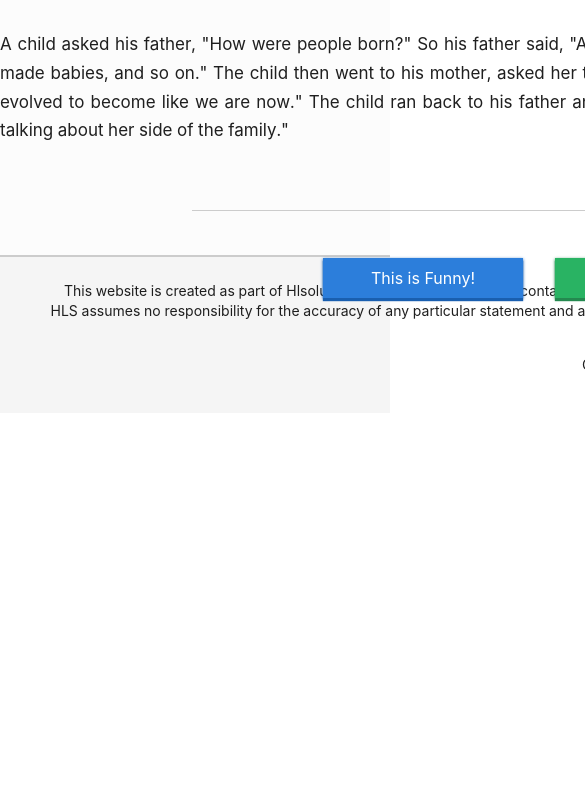
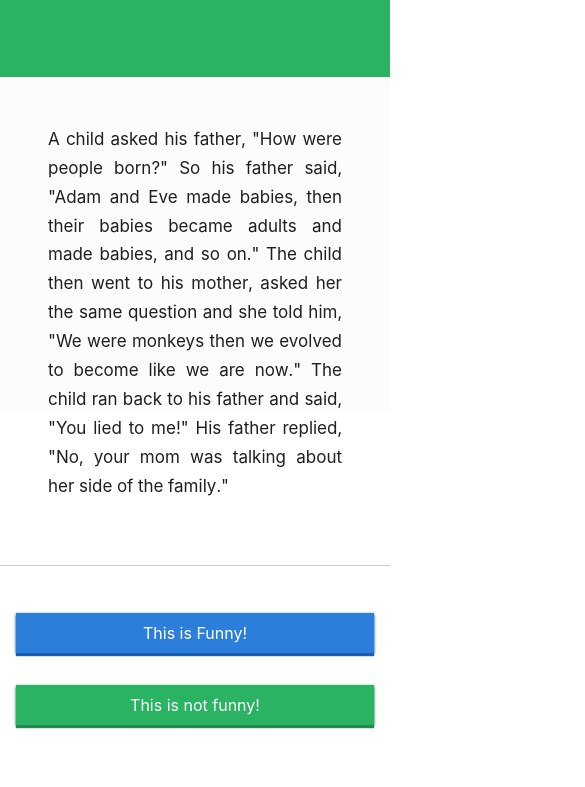
Before and after one commit to truongha91/zens_test, a React app in the folder frontend/: page / in a window 390 px wide. Shown: the part 431-1218 px from the top of the page, 585 px wide, since content can reach past the window. Before the commit the page ends 844 px from the top, so only its background shows below. Built offline with nearby package versions, Linux system fonts and the light colour scheme.

Commit message:
adjust code

```diff
--- a/frontend/src/layouts/MainLayout.scss
+++ b/frontend/src/layouts/MainLayout.scss
@@ -51,6 +51,10 @@
         }
     }
 
+    .ant-layout-content {
+        min-height: auto;
+    }
+
     .ant-layout-footer {
         margin-top: 3rem;
         border-top: 2px solid #ccc;
@@ -61,6 +65,10 @@
             flex-direction: column;
             width: 1200px;
             margin: 0 auto;
+
+            @media screen and (max-width: 1250px) {
+                width: 100%;
+            }
         }
     }
 }
--- a/frontend/src/pages/Home/style.scss
+++ b/frontend/src/pages/Home/style.scss
@@ -5,6 +5,11 @@
         padding-top: 5rem;
         padding-bottom: 5rem;
         color: #ffffff;
+
+        @media screen and (max-width: 1200px) {
+            padding-right: 5rem;
+            padding-left: 5rem;
+        }
 
         h1 {
             font-size: 2.7rem;
@@ -18,9 +23,14 @@
             font-weight: 500;
         }
     }
+
     .joke {
         width: 1110px;
         margin: 0 auto;
+
+        @media screen and (max-width: 1200px) {
+            width: 100%;
+        }
 
         .wrap-text {
             padding-top: 3rem;
@@ -29,6 +39,11 @@
             font-weight: 400;
             text-align: justify;
             line-height: 1.7;
+
+            @media screen and (max-width: 1200px) {
+                padding-right: 3rem;
+                padding-left: 3rem;
+            }
         }
 
         .wrap-action {
@@ -40,17 +55,46 @@
                 position: absolute;
                 content: "";
                 top: 0;
-                left: 12rem;
-                width: calc(100% - 400px);
+                left: 0;
+                right: 0;
+                width: 700px;
+                margin: 0 auto;
                 border-top: 1px solid #ccc;
+
+                @media screen and (max-width: 900px) {
+                    width: 600px;
+                }
+
+                @media screen and (max-width: 768px) {
+                    width: 500px;
+                }
+
+                @media screen and (max-width: 600px) {
+                    width: 100%;
+                }
             }
 
             .box-button-event {
                 text-align: center;
 
+                @media screen and (max-width: 465px) {
+                    padding-right: 1rem;
+                    padding-left: 1rem;
+                }
+
                 button {
                     width: 200px;
                     margin-right: 2rem;
+
+                    &:last-child {
+                        margin-right: 0;
+                    }
+
+                    @media screen and (max-width: 465px) {
+                        margin-right: 0;
+                        width: 100%;
+                        margin-bottom: 2rem;
+                    }
                 }
             }
         }
```
